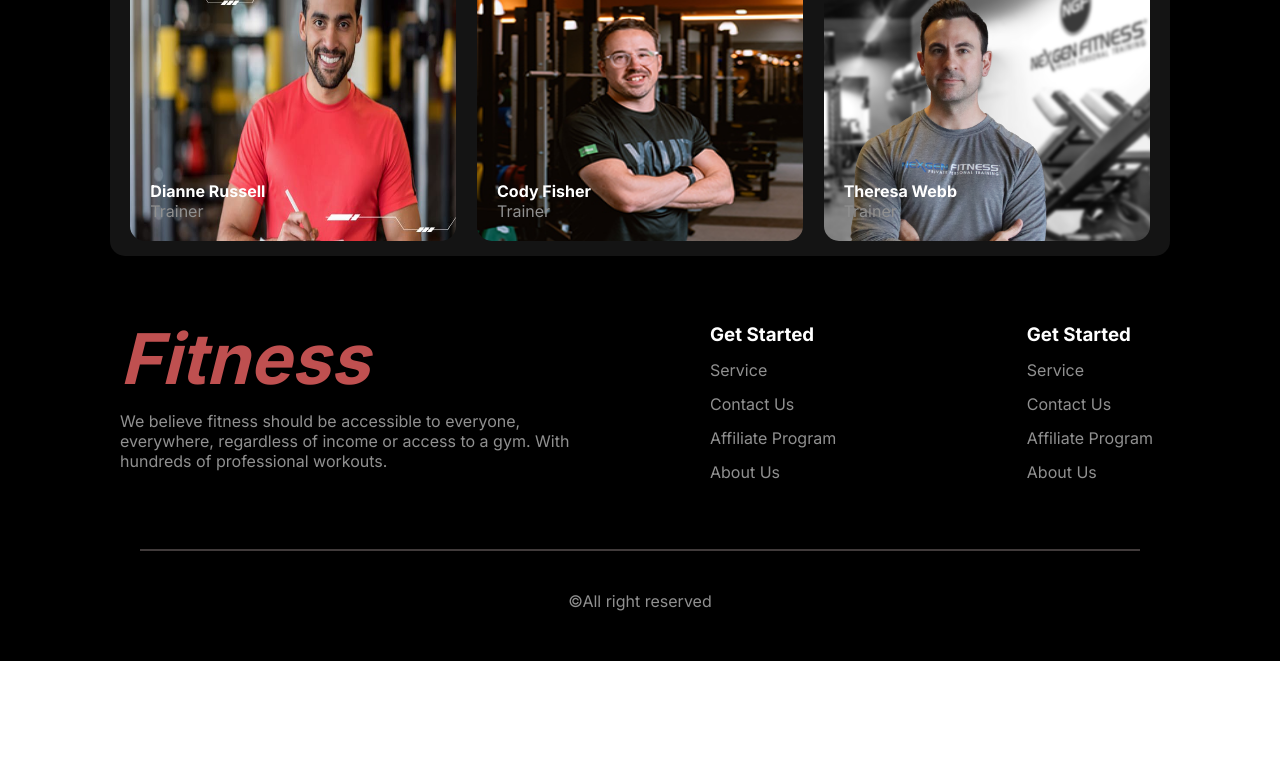
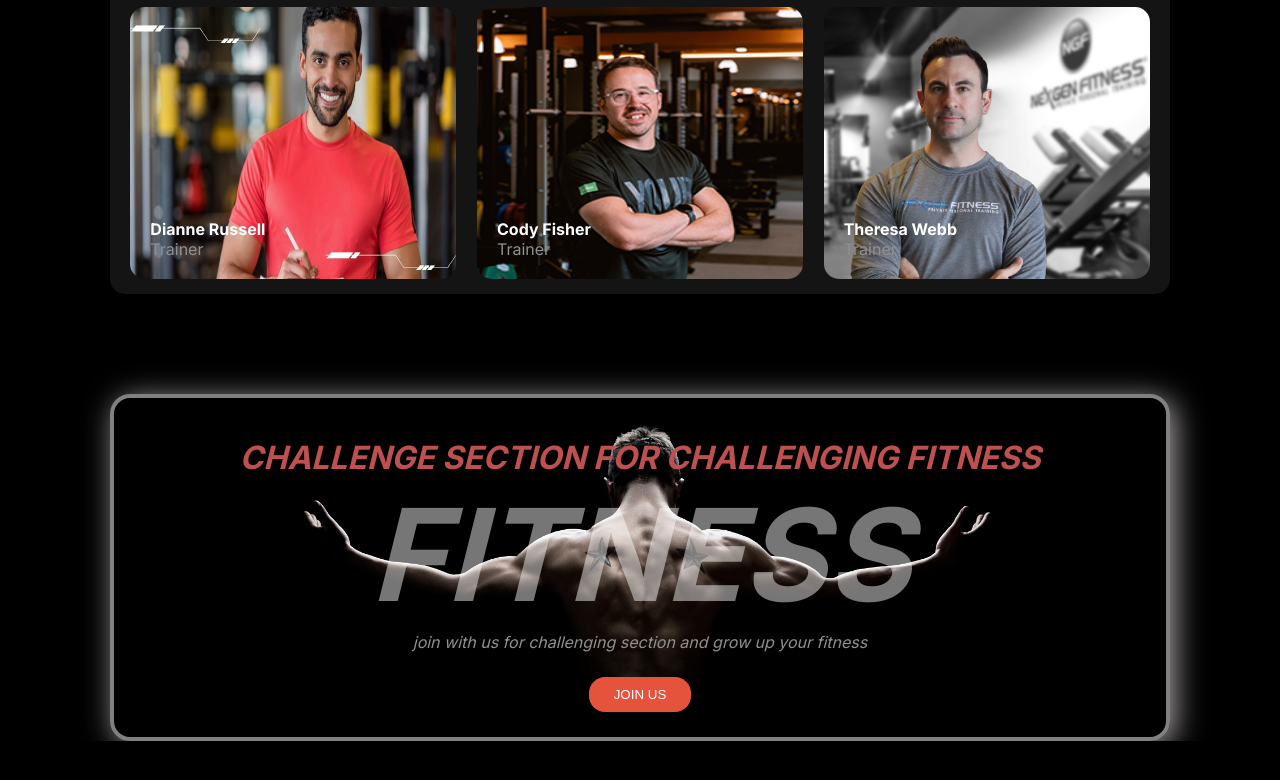
Before and after one commit to sultangithub04/AssingmentTwo, a plain HTML site: page index.html in a window 1280 px wide. Shown: the part 3203-3983 px from the top of the page. Before the commit the page ends 3864 px from the top, so only its background shows below. Drawn offline with Linux system fonts and the light colour scheme; a web font is replaced by a local one.

Commit message:
final update

```diff
--- a/index.html
+++ b/index.html
@@ -204,7 +204,19 @@
             </div>
 
         </section>
+        <section class="common-width challenge-section">
+
+        <div class="challenge-text">
+            <h2> CHALLENGE SECTION FOR CHALLENGING FITNESS</h2>
+            <h1>FITNESS</h1>
+            <p>join with us for challenging section and grow up your fitness</p>
+                 <button class="btn-primary1">JOIN US</button>
+        </div>
+
+
+        </section>
     </main>
+
     <footer>
         <section class="common-width footer-m">
             <div class="footer-item">
--- a/style/style.css
+++ b/style/style.css
@@ -108,6 +108,7 @@ header {
     border-radius: 16px;
     margin: 25px 5px;
     background-color: #E6533C;
+    cursor: pointer;
 
 }
 
@@ -119,6 +120,7 @@ header {
     border: 1px solid white;
     margin: 25px 5px;
     background-color: black;
+    cursor: pointer;
 
 }
 
@@ -237,8 +239,10 @@ h4 {
 }
 
 .run-section-half-width img {
-    max-width: 366px;
+    width: 100%;
     border-radius: 16px;
+    margin-bottom: 30px;
+
 }
 
 .bmi-section-width {
@@ -377,6 +381,31 @@ hr{
     padding-bottom: 10px;
     font-size:1.5rem;
 }
+.challenge-section{
+background-image: url(/images/chalange.jpg);
+background-repeat: no-repeat;
+background-position: center;
+background-size: cover;
+border-radius: 20px;
+margin-top: 100px;
+box-shadow: 5px 5px 30px rgba(201, 195, 195, 0.844);
+border: 4px solid gray;
+
+}
+.challenge-text{
+text-align: center;
+font-style: italic;
+padding: 0px;
+}
+.challenge-text>h1{
+    color:rgba(255, 255, 255, 0.463);
+    font-size: 8rem;
+}
+.challenge-text>h2{
+    color:rgb(191, 80, 80);
+    font-size: 2rem;
+    padding-top: 40px;
+}
 .footer-item>h1{
     color: white;
     padding-bottom: 10px;
@@ -390,41 +419,25 @@ hr{
     justify-content: space-between;
 }
 
+
 @media screen and (max-width:576px) {
-
-
-    .banner-section {
-
+    .banner-section,
+    .run-section,
+    .footer-m {
         flex-direction: column;
-
     }
-
-    .image-cards {
+    .image-cards, .image-containers {
         grid-template-columns: 1fr;
-
     }
-
     .diplay-box-over-image {
         top: 200px;
     }
-
     .diplay-box-over-image {
         bottom: 200px;
     }
-
-    .run-section {
-        flex-direction: column;
-    }
-
     .bmi-main-section {
         flex-direction: column;
         align-items: center;
-    }
-    .image-containers {
-        grid-template-columns: 1fr;
-    }
-    .footer-m{
-        flex-direction: column;
     }
     .bmi-right {
         padding-left: 10px;
@@ -435,17 +448,12 @@ hr{
     .list-item>i{
         display: block;
         color: white;
-
+    }
+}
+@media screen and (min-width:576px) and (max-width:992px){
+    .image-cards, .image-containers {
+        grid-template-columns: 1fr 1fr;
     }
 
-    /*
-
-    .nav-bar {
-        display: flex;
-        justify-content: space-between;
-        align-items: center;
-        margin-top: 40px;
-        padding: 20px;
-    } */
 
 }
```
Also changed, not shown: images/chalange.jpg (added).
